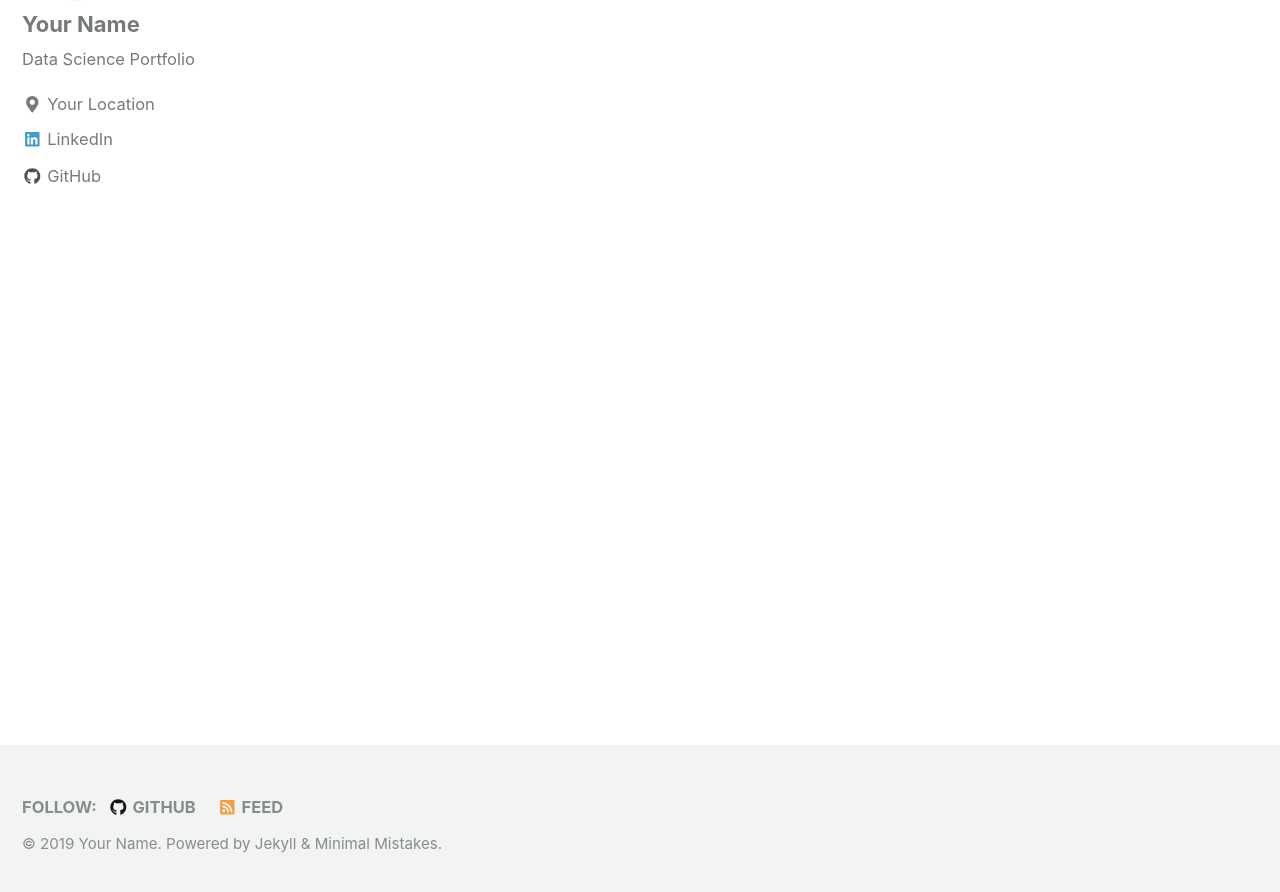
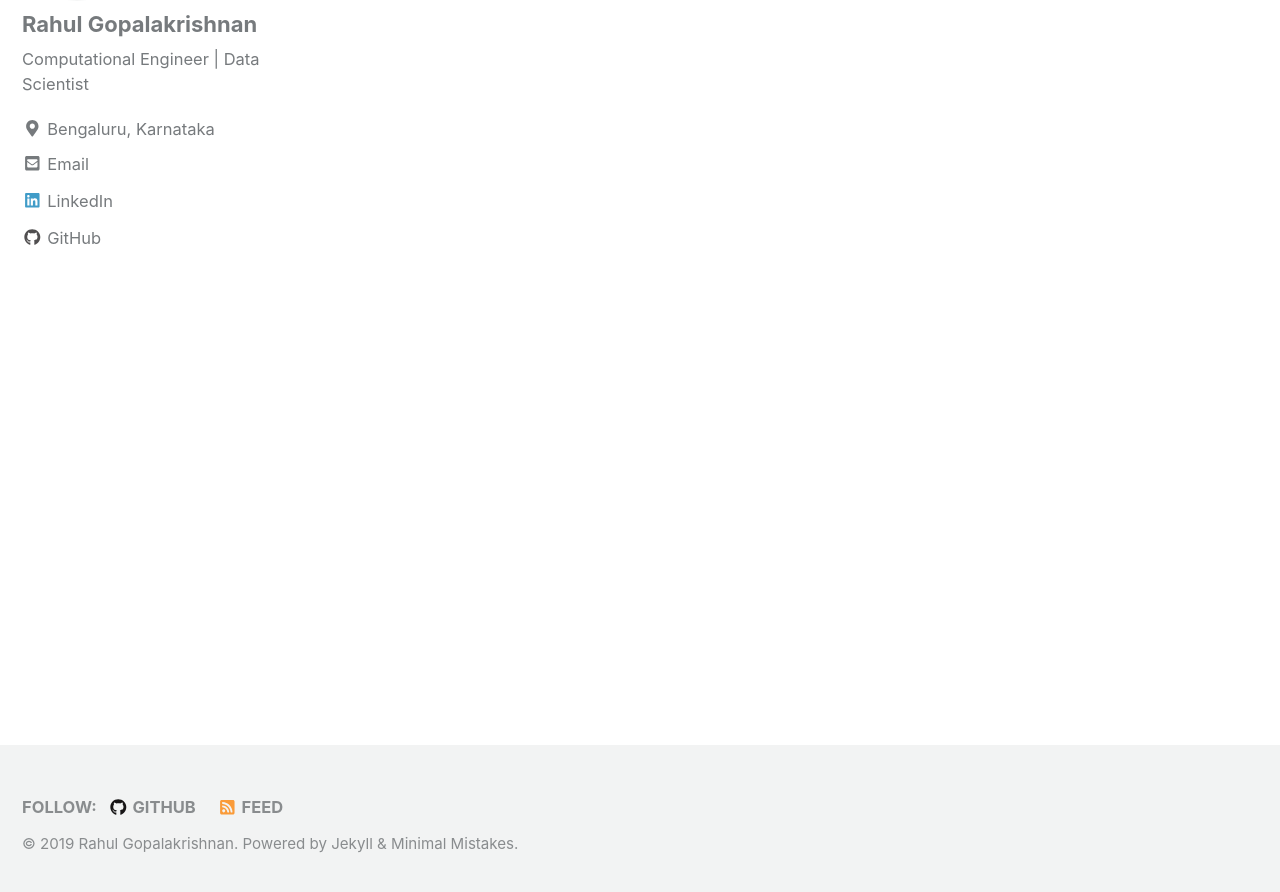
Before and after one commit to gopalrahulrg/gopalrahulrg.github.io, a Jekyll site: the page built from index.html, in a window 1280 px wide and 900 px high, scrolled down 1213 px. Shown: the top 892 px of the window. Built offline with Jekyll 4.4.1, drawn with Linux system fonts in a browser that asks for light colours; nearby versions of some CDN libraries; the list of posts is cut into pages by our own code; some of the changed text lies outside the part shown.

Commit message:
Update _config.yml

```diff
--- a/_config.yml
+++ b/_config.yml
@@ -9,10 +9,10 @@ minimal_mistakes_skin    : "default" # "air", "aqua", "contrast", "dark", "dirt"
 
 # Site Settings
 locale                   : "en-US"
-title                    : "Your Name"
+title                    :
 title_separator          : "-"
-name                     : "Your Name"
-description              : "Data Science Portfolio"
+name                     : "Rahul Gopalakrishnan"
+description              : "Bio"
 url                      : # the base hostname & protocol for your site e.g. "https://mmistakes.github.io"
 baseurl                  : # the subpath of your site, e.g. "/blog"
 repository               : # GitHub username/repo-name e.g. "mmistakes/minimal-mistakes"
@@ -84,11 +84,11 @@ analytics:
 
 # Site Author
 author:
-  name             : "Your Name"
+  name             : "Rahul Gopalakrishnan"
   avatar           : "/images/bio_pic.jpg" # path of avatar image, e.g. "/assets/images/bio-photo.jpg"
-  bio              : "Data Science Portfolio"
-  location         : "Your Location"
-  email            :
+  bio              : "Computational Engineer | Data Scientist"
+  location         : "Bengaluru, Karnataka"
+  email            : "gopalrahul.rg@gmail.com"
   uri              :
   home             : # null (default), "absolute or relative url to link to author home"
   bitbucket        :
@@ -97,13 +97,13 @@ author:
   flickr           :
   facebook         :
   foursquare       :
-  github           : "Your Github"
+  github           : "gopalrahulrg"
   gitlab           :
   google_plus      :
   keybase          :
   instagram        :
   lastfm           :
-  linkedin         : "dataoptimal" # "john-doe-12345678" (the last part of your profile url, e.g. https://www.linkedin.com/in/john-doe-12345678)
+  linkedin         : "gopalrahulrg" # "john-doe-12345678" (the last part of your profile url, e.g. https://www.linkedin.com/in/john-doe-12345678)
   pinterest        :
   soundcloud       :
   stackoverflow    : # "123456/username" (the last part of your profile url, e.g. https://stackoverflow.com/users/123456/username)
```
